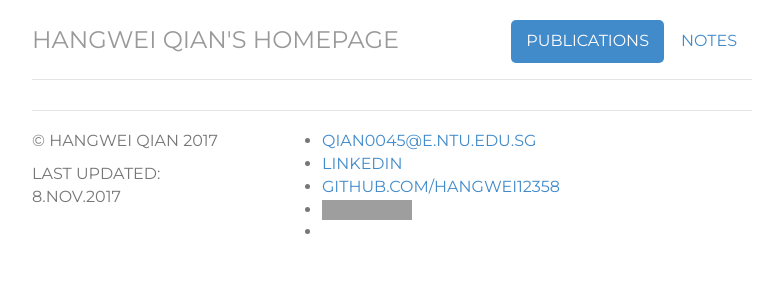
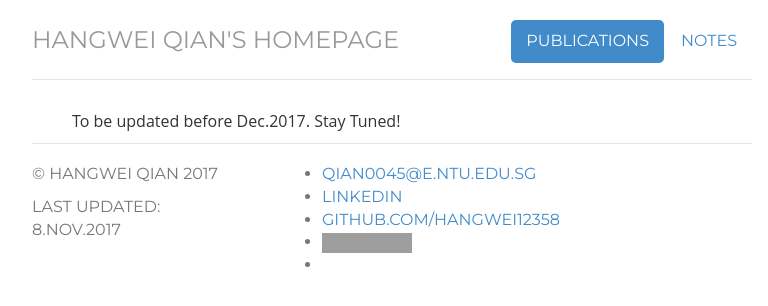
Before and after one commit to Hangwei12358/Hangwei12358.github.io, a Jekyll site: the page built from Publications/index.html, in a window 1280 px wide. Shown: the top 306 px of the page, without its empty margins (248-1016 px from the left). Built offline with Jekyll 4.4.1, drawn with Linux system fonts in a browser that asks for light colours; grey boxes are pictures that could not be loaded.

Commit message:
Update index.html

```diff
--- a/Publications/index.html
+++ b/Publications/index.html
@@ -7,6 +7,7 @@ notes: passive
 ---
 <div class="Publications">
 <ol>
+ To be updated before Dec.2017. Stay Tuned!
  <!--<li><p><dt>Sensor-based Activity Recognition via Learning from Distributions </dt></p>
 <p><a href= "http://hangwei12358.github.io/Publications/aaai2018.bib" target="_blank">[bib (to be updated)]</a> <a href= "http://hangwei12358.github.io/Publications/aaai2018.pdf" target="_blank">[pdf (to be updated)]</a> <a href= "http://hangwei12358.github.io/" target="_blank">[code (to be updated)]</a></p>
 <p>Hangwei Qian, Sinno Jialin Pan, Chunyan Miao</p>
```
